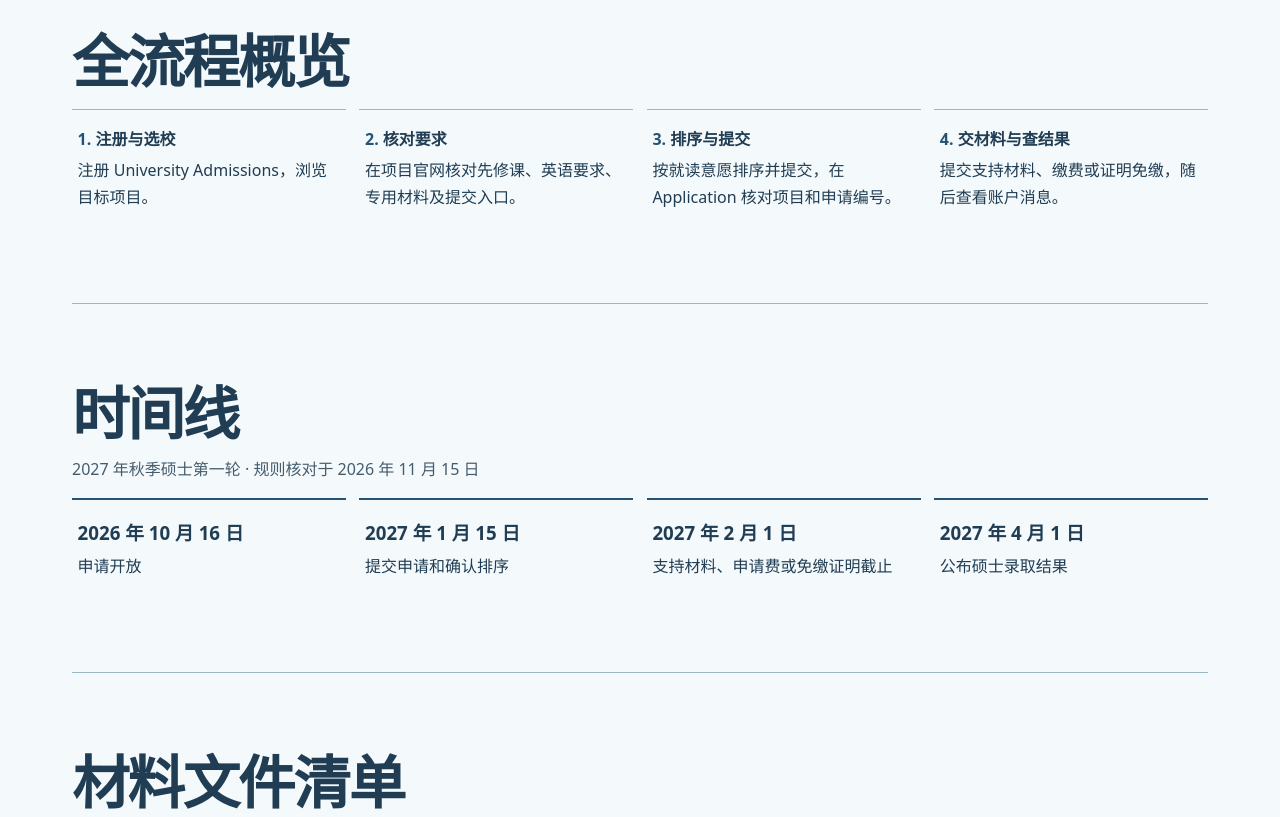
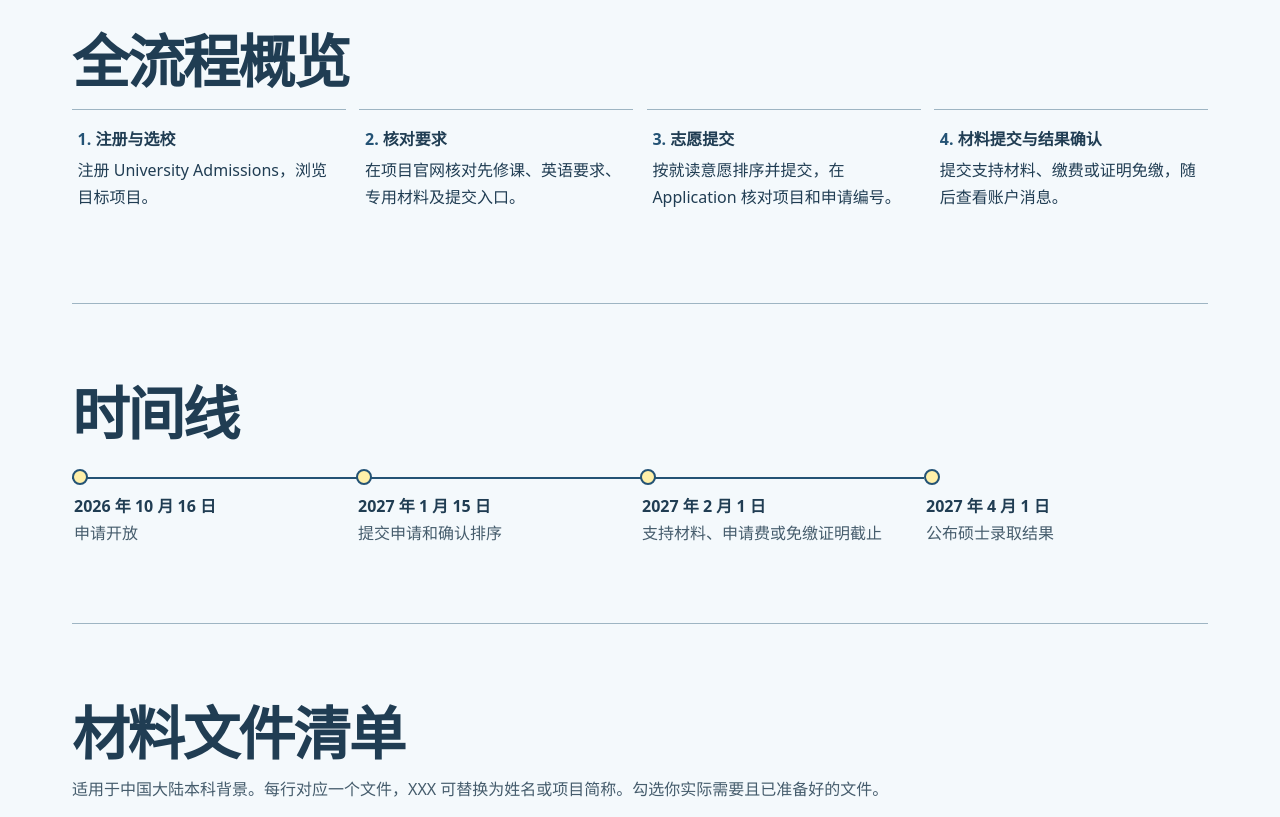
Before and after one commit to jinxiao-wan/sweden-application-guide, a plain HTML site: page docs/index.html in a window 1280 px wide. Shown: the part 760-1577 px from the top of the page. Drawn offline with Linux system fonts and the light colour scheme.

Commit message:
Refine guide copy and connect application timeline

```diff
--- a/docs/index.html
+++ b/docs/index.html
@@ -8,14 +8,20 @@
 <nav aria-label="主导航"><a href="#guide">流程</a><a href="#timeline">时间线</a><a href="#materials">材料</a><a class="nav-cta" href="#library">资料库 <span aria-hidden="true">↗</span></a></nav>
 </div></div>
 <header class="hero"><div class="shell hero-inner">
-<div><p class="eyebrow">2027 秋季硕士 · 第一轮</p><h1>瑞典留学<br>申请指南</h1><p class="intro">从选项目、递交志愿，到准备学历和语言材料。</p><div class="actions"><a class="primary" href="#materials">查看材料清单</a><a class="secondary" href="#timeline">查看申请时间线</a></div></div>
+<div><p class="eyebrow">2027 秋季</p><h1>瑞典留学<br>申请指南</h1><div class="actions"><a class="primary" href="#materials">查看材料清单</a><a class="secondary" href="#timeline">查看申请时间线</a></div></div>
 <aside class="hero-date" aria-label="申请关键日期"><p>提交申请及排序</p><strong>01 / 15</strong><span>2027 年 1 月 15 日</span><p>支持材料及缴费截止</p><strong>02 / 01</strong><span>2027 年 2 月 1 日</span></aside>
 </div></header>
 <main class="shell">
-<section id="guide"><h2>全流程概览</h2><ol class="steps"><li><strong>注册与选校</strong>注册 University Admissions，浏览目标项目。</li><li><strong>核对要求</strong>在项目官网核对先修课、英语要求、专用材料及提交入口。</li><li><strong>排序与提交</strong>按就读意愿排序并提交，在 Application 核对项目和申请编号。</li><li><strong>交材料与查结果</strong>提交支持材料、缴费或证明免缴，随后查看账户消息。</li></ol></section>
-<section id="timeline"><h2>时间线</h2><p>2027 年秋季硕士第一轮 · 规则核对于 2026 年 11 月 15 日</p><div class="grid"><article><h3>2026 年 10 月 16 日</h3>申请开放</article><article><h3>2027 年 1 月 15 日</h3>提交申请和确认排序</article><article><h3>2027 年 2 月 1 日</h3>支持材料、申请费或免缴证明截止</article><article><h3>2027 年 4 月 1 日</h3>公布硕士录取结果</article></div></section>
+<section id="guide"><h2>全流程概览</h2><ol class="steps"><li><strong>注册与选校</strong>注册 University Admissions，浏览目标项目。</li><li><strong>核对要求</strong>在项目官网核对先修课、英语要求、专用材料及提交入口。</li><li><strong>志愿提交</strong>按就读意愿排序并提交，在 Application 核对项目和申请编号。</li><li><strong>材料提交与结果确认</strong>提交支持材料、缴费或证明免缴，随后查看账户消息。</li></ol></section>
+<section id="timeline"><h2>时间线</h2>
+<ol class="timeline-track">
+<li><time datetime="2026-10-16">2026 年 10 月 16 日</time><span>申请开放</span></li>
+<li><time datetime="2027-01-15">2027 年 1 月 15 日</time><span>提交申请和确认排序</span></li>
+<li><time datetime="2027-02-01">2027 年 2 月 1 日</time><span>支持材料、申请费或免缴证明截止</span></li>
+<li><time datetime="2027-04-01">2027 年 4 月 1 日</time><span>公布硕士录取结果</span></li>
+</ol></section>
 <section id="materials"><h2>材料文件清单</h2><p>适用于中国大陆本科背景。每行对应一个文件，XXX 可替换为姓名或项目简称。勾选你实际需要且已准备好的文件。</p><div class="checklist-toolbar"><div><label for="status">本科状态</label> <select id="status"><option value="graduate">已毕业</option><option value="student">本科最后一年</option></select></div><p id="progress" aria-live="polite"></p></div><p id="student-note" hidden>独立学院申请人须在申请时已取得学位。</p><ul id="checklist"></ul></section>
-<section id="library"><h2>信息汇总检索库</h2><form id="search" role="search"><label for="query">搜索资料</label><div><input id="query" type="search" placeholder="例如 CSSD、雅思、课程描述"><select id="category" aria-label="资料类型"><option value="">全部类型</option><option>官方链接</option><option>下载模板</option><option>填写案例</option><option>经验参考</option><option>常见问题</option><option>申请指南</option></select></div></form><p id="count" aria-live="polite"></p><div class="grid" id="results"></div></section></main><footer><div class="shell footer-inner"><strong>瑞典留学申请指南</strong><nav aria-label="页脚导航"><a href="#timeline">时间线</a><a href="#materials">材料清单</a><a href="#top">返回顶部 ↑</a></nav><a class="photo-credit" href="https://unsplash.com/photos/hqDf171O0eU">首图：斯德哥尔摩 · Unsplash</a></div></footer>
+<section id="library"><h2>信息汇总检索库</h2><form id="search" role="search"><label for="query">搜索资料</label><div><input id="query" type="search" placeholder="例如 CSSD、雅思、课程描述"><select id="category" aria-label="资料类型"><option value="">全部类型</option><option>官方链接</option><option>下载模板</option><option>填写案例</option><option>经验参考</option><option>常见问题</option><option>申请指南</option></select></div></form><p id="count" aria-live="polite"></p><div class="grid" id="results"></div></section></main><footer><div class="shell footer-inner"><strong>瑞典留学申请指南</strong><nav aria-label="页脚导航"><a href="#timeline">时间线</a><a href="#materials">材料清单</a><a href="#top">返回顶部 ↑</a></nav><a class="photo-credit" href="https://unsplash.com/photos/hqDf171O0eU">首图：斯德哥尔摩 · Unsplash</a><section class="footer-note" aria-labelledby="information-note"><h2 id="information-note">信息使用说明</h2><p>本站提供申请信息供参考，无法保证所有内容始终准确、完整或适用于每位申请者。提交申请前，请沿页面中的来源链接查阅原文，并向招生平台或目标院校核对当季的截止日期、材料要求和提交方式。</p></section></div></footer>
 <script src="data.js"></script><script>
 function add(parent,tag,value) {
  const node=document.createElement(tag);
--- a/docs/site.css
+++ b/docs/site.css
@@ -149,3 +149,47 @@ footer { background: var(--sky); border-top: 1px solid var(--line); padding-bloc
   .hero-inner { min-height: auto; }
   .footer-inner .photo-credit { margin-left: 0; }
 }
+
+.hero .actions { margin-top: 1.7rem; }
+.timeline-track {
+  display: grid;
+  grid-template-columns: repeat(4, minmax(0, 1fr));
+  margin: 1.5rem 0 0;
+  padding: 0;
+  list-style: none;
+}
+.timeline-track li {
+  position: relative;
+  padding: 1.5rem 1rem 0 .125rem;
+}
+.timeline-track li::before {
+  content: "";
+  position: absolute;
+  inset: .45rem 0 auto;
+  border-top: 2px solid var(--blue);
+}
+.timeline-track li:last-child::before { content: none; }
+.timeline-track li::after {
+  content: "";
+  position: absolute;
+  top: 0;
+  left: 0;
+  width: 1rem;
+  height: 1rem;
+  box-sizing: border-box;
+  border: 2px solid var(--blue);
+  border-radius: 50%;
+  background: var(--yellow);
+}
+.timeline-track time { display: block; font-weight: 750; font-variant-numeric: tabular-nums; }
+.timeline-track span { color: var(--muted); }
+.footer-note { flex: 0 0 100%; padding: 1rem 0 0; border-top: 1px solid var(--line); border-bottom: 0; }
+.footer-note h2 { font-size: 1rem; letter-spacing: normal; }
+.footer-note p { max-width: 72ch; margin: 0; }
+@media (max-width: 680px) {
+  .timeline-track { grid-template-columns: 1fr; }
+  .timeline-track li { padding: 0 0 1.25rem 1.6rem; }
+  .timeline-track li:last-child { padding-bottom: 0; }
+  .timeline-track li::before { inset: .5rem auto -.5rem .45rem; border-top: 0; border-left: 2px solid var(--blue); }
+  .timeline-track li::after { top: .25rem; }
+}
```
